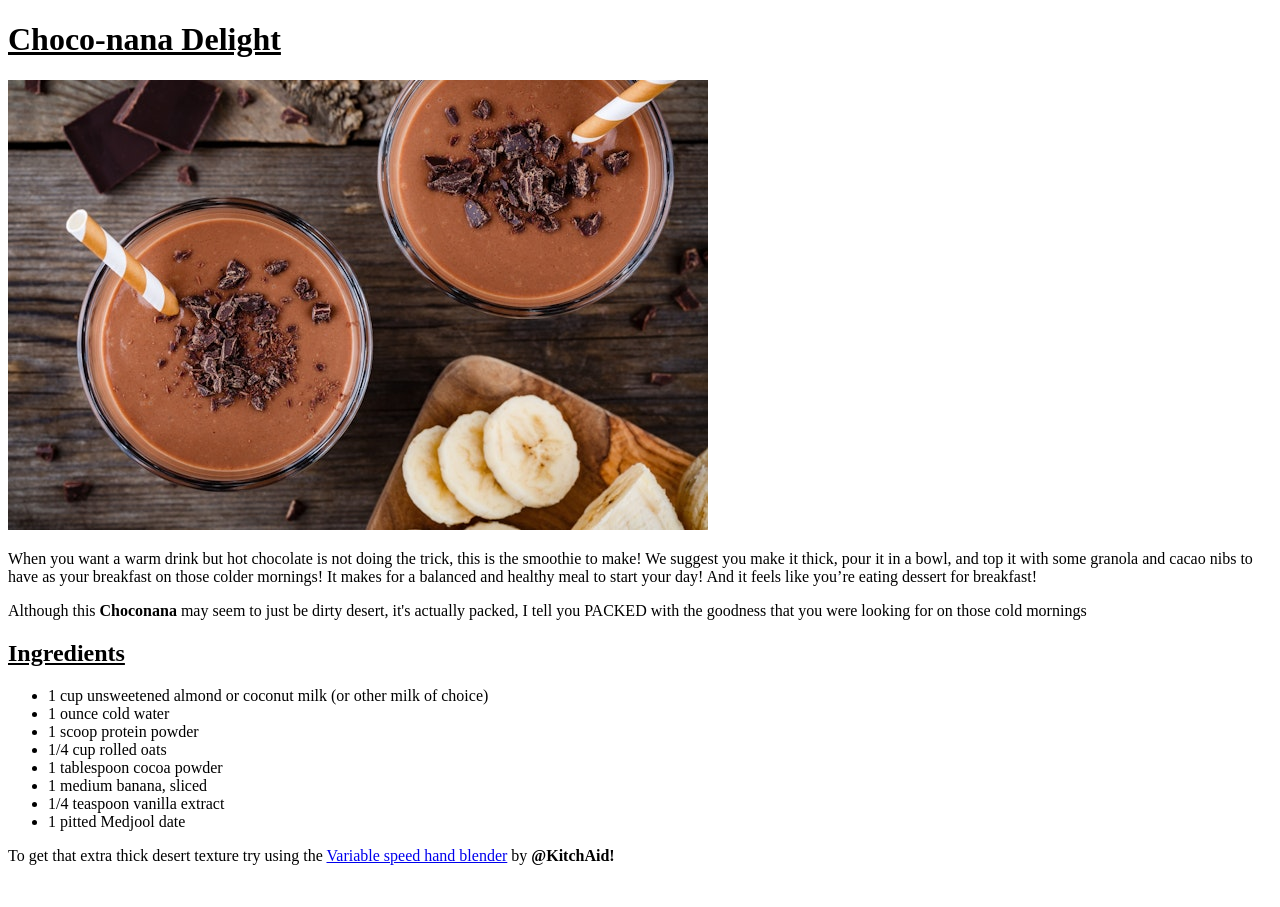
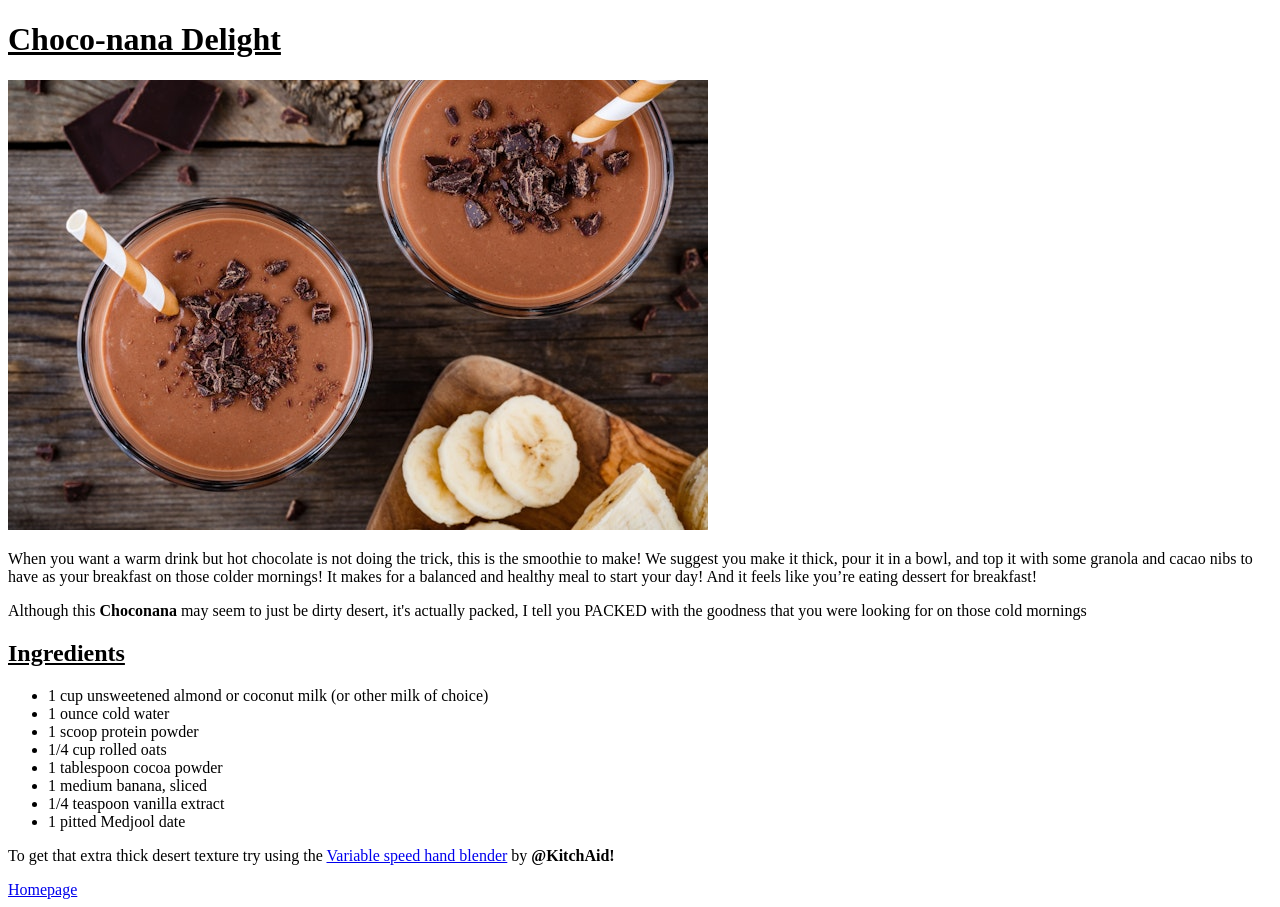
Before and after one commit to Tetrasaurus/odin-recipes, a plain HTML site: page recipes/banana_choco.html in a window 1280 px wide. Before the commit the page ends 881 px from the top, so only its background shows below. Drawn offline with Linux system fonts and the light colour scheme.

Commit message:
Added "Homepage' link to each additional recipe
Honestly I learnt from others code Ive read so far!

```diff
--- a/recipes/banana_choco.html
+++ b/recipes/banana_choco.html
@@ -37,5 +37,8 @@
     </p>
     <p>To get that extra thick desert texture try using the <a href="https://www.target.com/p/kitchenaid-variable-speed-hand-blender-khbv53/-/A-79602829?preselect=79442750#lnk=sametab" target="_blank">Variable speed hand blender</a> by <b>@KitchAid!</b>
     </p>
+    <div>
+        <a href="../index.html">Homepage</a>
+    </div>
   </body>
 </html>
```
Also changed, not shown: recipes/lucys_juicy.html (+3 -0 lines), recipes/super_smoothie.html (+3 -0 lines).
